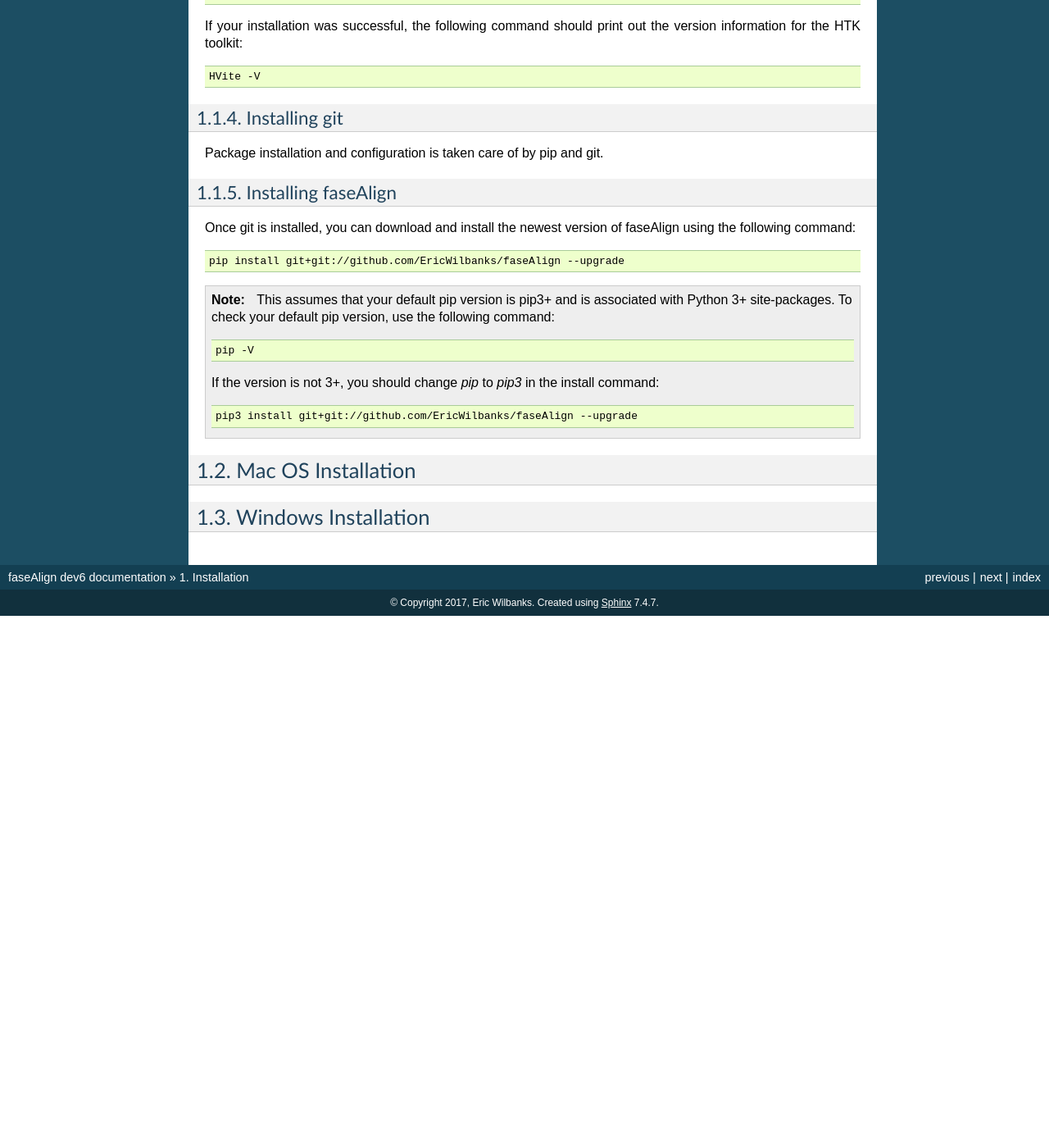
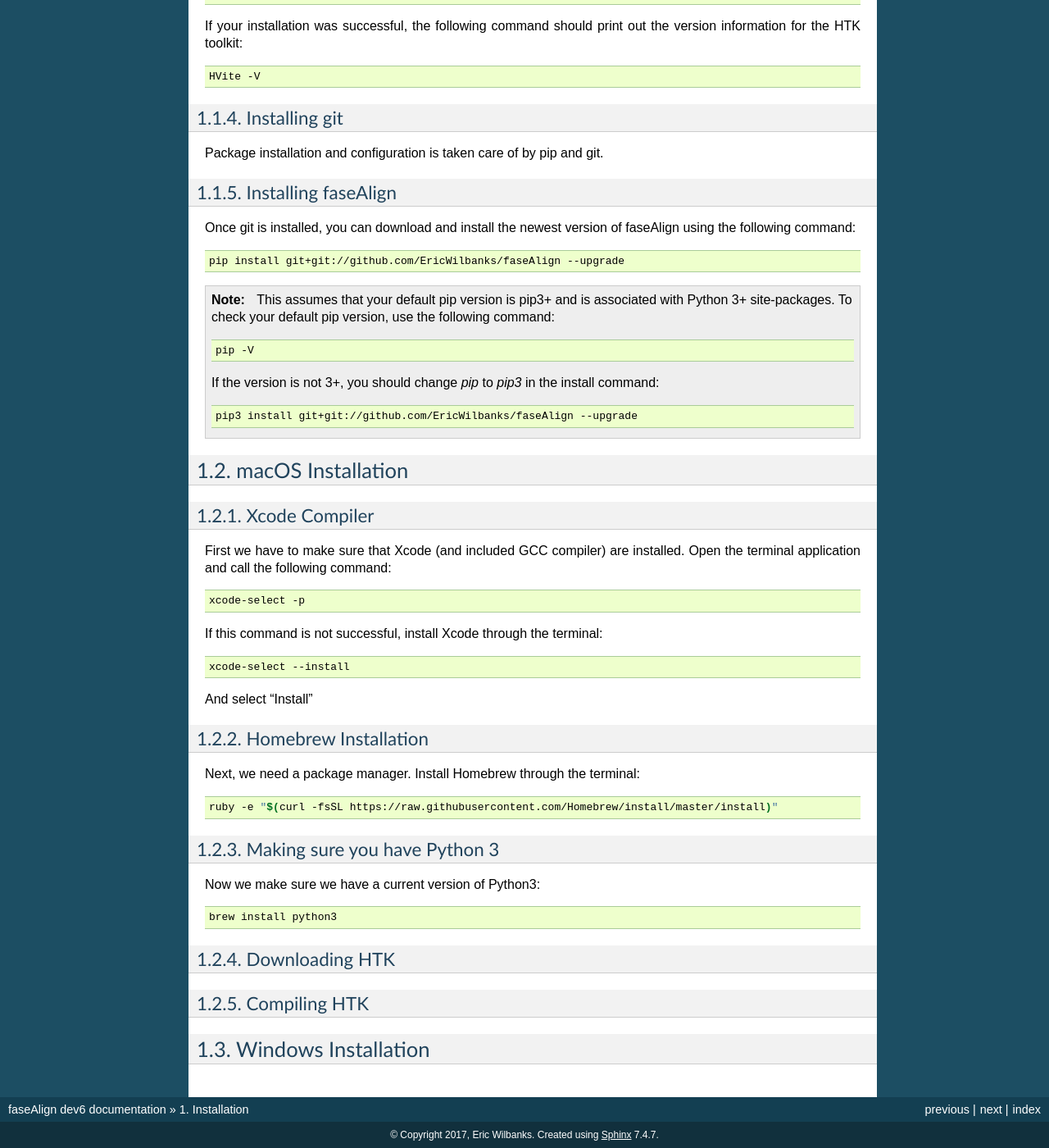
Before and after one commit to EricWilbanks/faseAlign, a Sphinx documentation site: the page built from docs/installation.rst, in a window 1280 px wide and 1400 px high, scrolled down 1057 px. Shown: the whole window at 82% size. Built offline with Sphinx 7.4.7, drawn with Linux system fonts in a browser that asks for light colours; before the commit the page ends 1808 px from its top, so only the background shows below that; some of the changed text lies outside the part shown.

Commit message:
macOS installation

```diff
--- a/docs/installation.rst
+++ b/docs/installation.rst
@@ -106,11 +106,52 @@
 
 .. _install-mac:
 
-Mac OS Installation
+macOS Installation
 -------------------
 
+Xcode Compiler
+++++++++++++++
+
+First we have to make sure that Xcode (and included GCC compiler) are installed. Open the terminal application and call the following command:
+
+.. code-block:: bash
+
+	xcode-select -p
+
+If this command is not successful, install Xcode through the terminal:
+
+.. code-block:: bash
+
+	xcode-select --install
+
+And select "Install"
+
+Homebrew Installation
++++++++++++++++++++++
+
+Next, we need a package manager. Install Homebrew through the terminal:
+
+.. code-block:: bash
+
+	ruby -e "$(curl -fsSL https://raw.githubusercontent.com/Homebrew/install/master/install)"
+
+Making sure you have Python 3
++++++++++++++++++++++++++++++
+
+Now we make sure we have a current version of Python3:
+
+.. code-block:: bash
+
+	brew install python3
 
 .. _install-windows:
 
+Downloading HTK
++++++++++++++++
+
+Compiling HTK
++++++++++++++++
+
+
 Windows Installation
 --------------------
```
